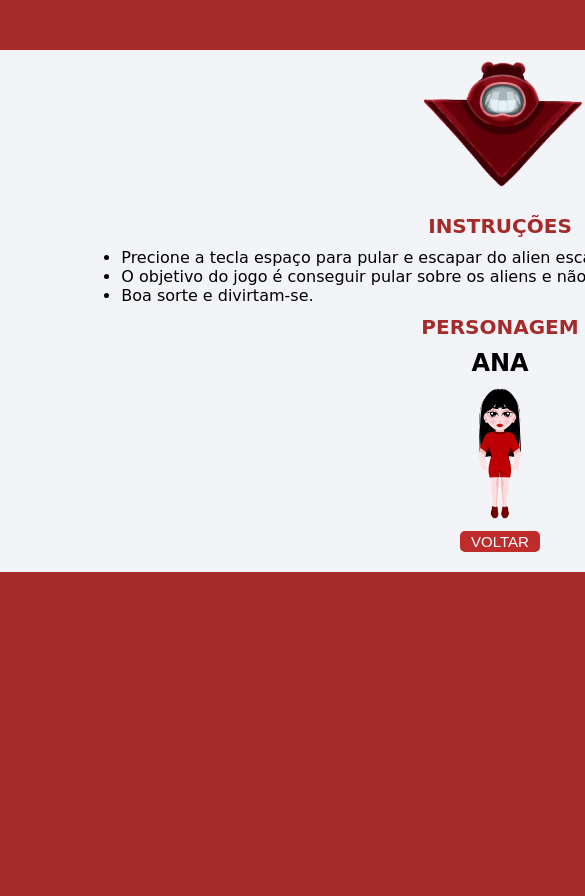
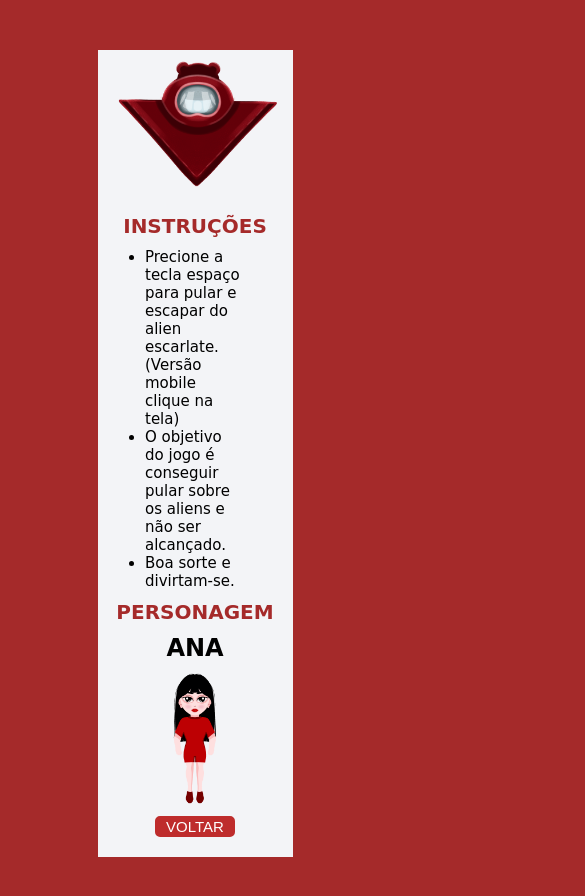
Before and after one commit to MarizaDEV/jginvasaoescarlate, a plain HTML site: page instrucoes.html in a window 390 px wide. Shown: the top 896 px of the page, 585 px wide, since content can reach past the window. Before the commit the page ends 844 px from the top, so only its background shows below. Drawn offline with Linux system fonts and the light colour scheme; a web font is replaced by a local one.

Commit message:
responsividade pag inicial e instruções

```diff
--- a/inicio.css
+++ b/inicio.css
@@ -20,10 +20,11 @@ body {
 .conteudo {
     display: flex;
     justify-content: space-between;
-    align-items: baseline;
+    align-items: center;
     text-align: center;
-    margin: 0 auto;
+    margin: 10px auto;
     flex-wrap: wrap;
+
 }
 
 h1 {
@@ -60,7 +61,7 @@ h1 .h1color {
 }
 
 .start img {
-    width: 90px;
+    width: 200px;
 }
 
 .start h1 {
@@ -83,9 +84,14 @@ a {
         display: flex;
         justify-content: center;
         align-items: center;
+        flex-direction: column;
+        gap: 15px;
     }
 
     h1 {
         font-size: 40px;
     }
+    .start img {
+        width: 120px;
+    }
 }
--- a/pginstrucoes.css
+++ b/pginstrucoes.css
@@ -5,17 +5,20 @@
 }
 
 body {
+    width: 100%;
+    height: 100%;
     font-family: 'Irish Grover', cursive;
     margin: 0px;
     background-color: brown;
 }
 
 .conteudo {
-    width: 1000px;
+    width: 50%;
     height: auto;
     background-color: rgb(243, 244, 247);
     display: flex;
     align-items: center;
+    justify-content: center;
     flex-direction: column;
     margin: 50px auto;
     padding-bottom: 20px;
@@ -58,3 +61,22 @@ p {
     border: 2px solid #000000;
     color: #ffffff;
   }
+
+@media (max-width: 700px) {
+    li {
+        width: 100px;
+        font-size: 15px;
+    }
+}
+
+@media (min-width: 701px) and (max-width: 1090px) {
+    li {
+        width: 300px;
+    }
+}
+
+@media (min-width: 1091px) and (max-width: 1481px) {
+    li {
+        width: 500px;
+    }
+}
```
